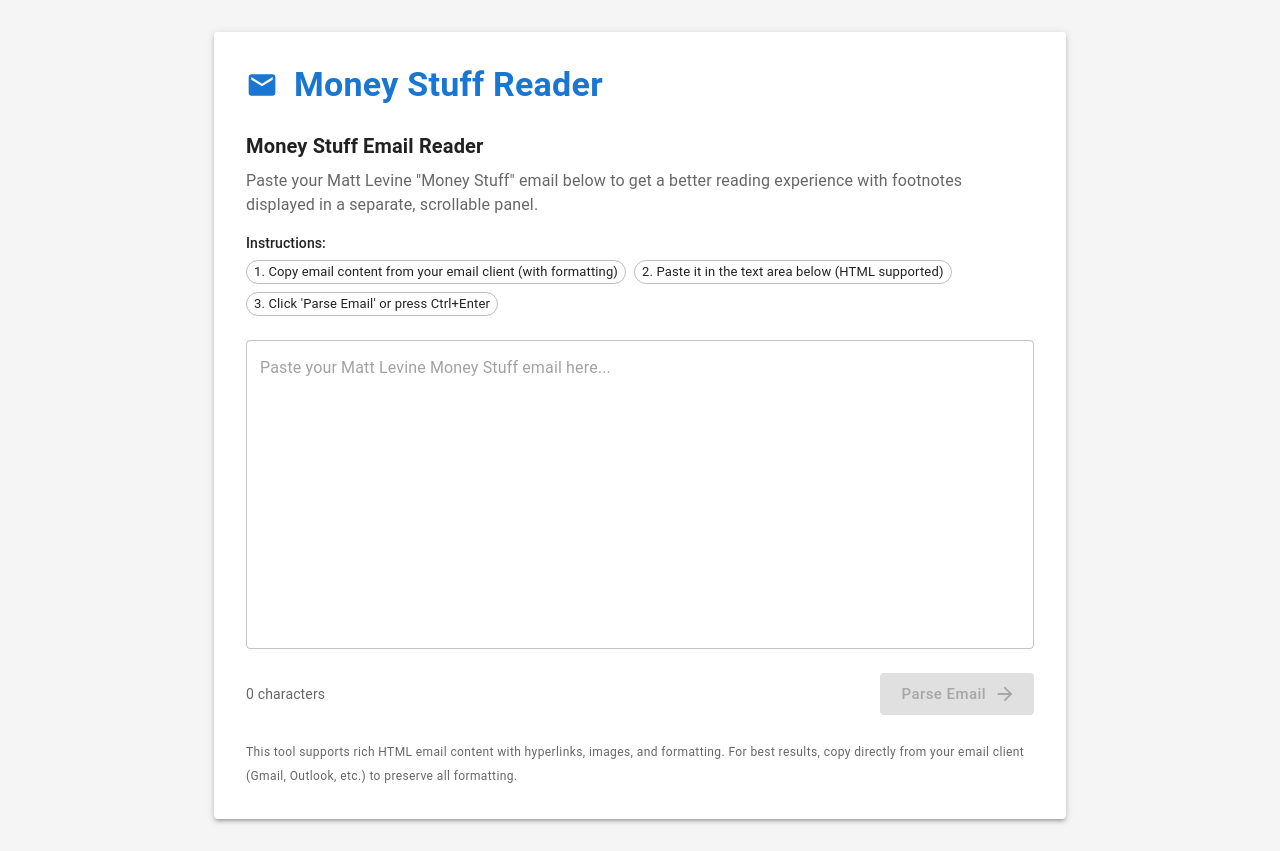
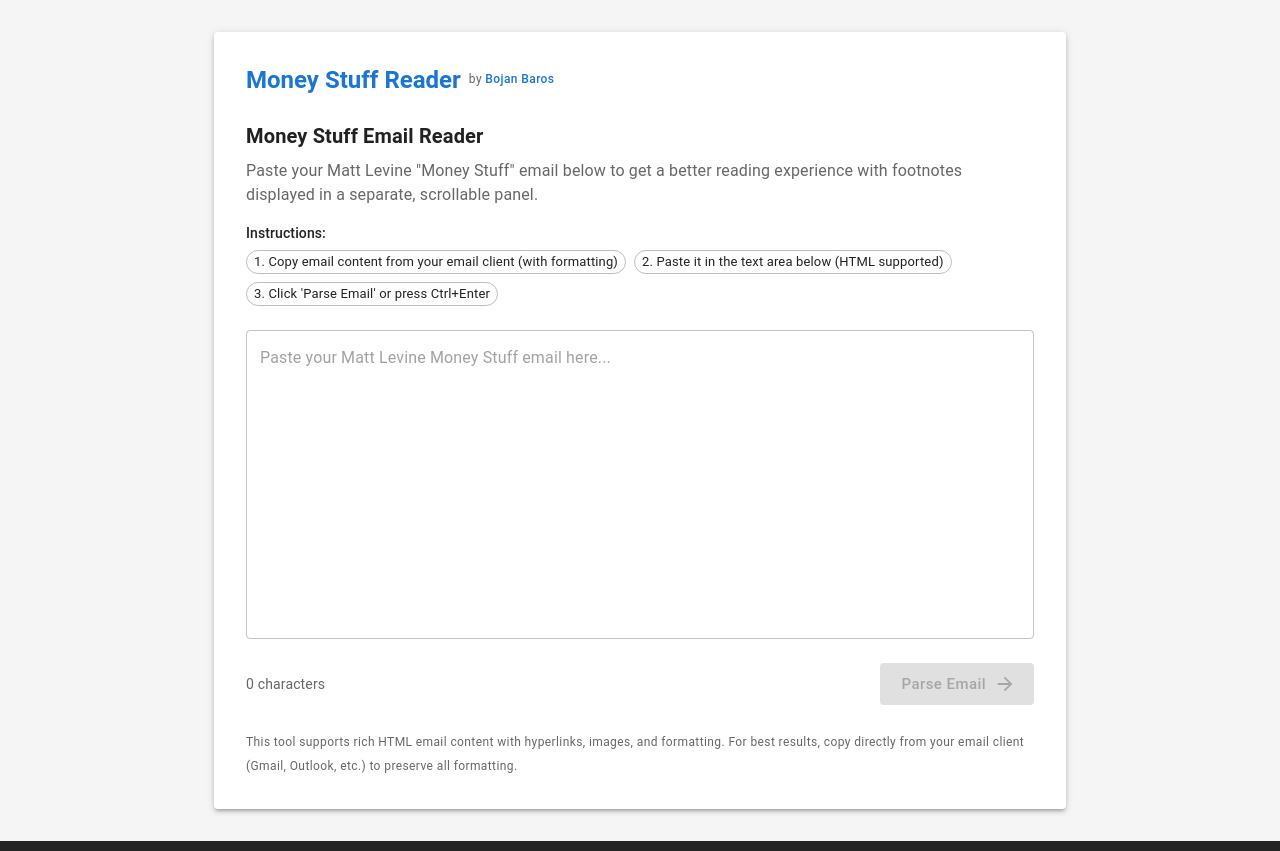
Before and after one commit to bbaros/money_reader, a React (Vite) app: page / in a window 1280 px wide. Built offline with nearby package versions, Linux system fonts and the light colour scheme.

Commit message:
Added author and link to blog

```diff
--- a/src/components/EmailInputPage.tsx
+++ b/src/components/EmailInputPage.tsx
@@ -50,10 +50,31 @@
     return (
         <Container maxWidth="md" sx={{ py: 4 }}>
             <Paper elevation={3} sx={{ p: 4 }}>
-                <Box display="flex" alignItems="center" mb={3}>
-                    <Email sx={{ mr: 2, fontSize: 32, color: 'primary.main' }} />
-                    <Typography variant="h4" component="h1" color="primary">
+                <Box
+                    sx={{
+                        display: 'flex',
+                        alignItems: 'center',
+                        mb: 2,
+                        pb: 1
+                    }}
+                >
+                    <Typography variant="h5" component="h1" sx={{ color: 'primary.main' }}>
                         Money Stuff Reader
+                    </Typography>
+                    <Typography
+                        variant="caption"
+                        sx={{ color: 'text.secondary', ml: 1 }}
+                        component="span"
+                    >
+                        by{' '}
+                        <a
+                            href="https://bojanbaros.com"
+                            target="_blank"
+                            rel="noopener noreferrer"
+                            style={{ color: '#1976d2', textDecoration: 'none', fontWeight: 500 }}
+                        >
+                            Bojan Baros
+                        </a>
                     </Typography>
                 </Box>
 
--- a/src/components/EmailReaderPage.tsx
+++ b/src/components/EmailReaderPage.tsx
@@ -44,6 +44,21 @@
 
                         <Typography variant="h5" component="h1" sx={{ color: 'primary.main' }}>
                             Money Stuff Reader
+                        </Typography>
+                        <Typography
+                            variant="caption"
+                            sx={{ color: 'text.secondary', ml: 1 }}
+                            component="span"
+                        >
+                            by{' '}
+                            <a
+                                href="https://bojanbaros.com"
+                                target="_blank"
+                                rel="noopener noreferrer"
+                                style={{ color: '#1976d2', textDecoration: 'none', fontWeight: 500 }}
+                            >
+                                Bojan Baros
+                            </a>
                         </Typography>
                     </Box>
 
```
Also changed, not shown: 1 other file (tests, documents, lock files or other folders).
